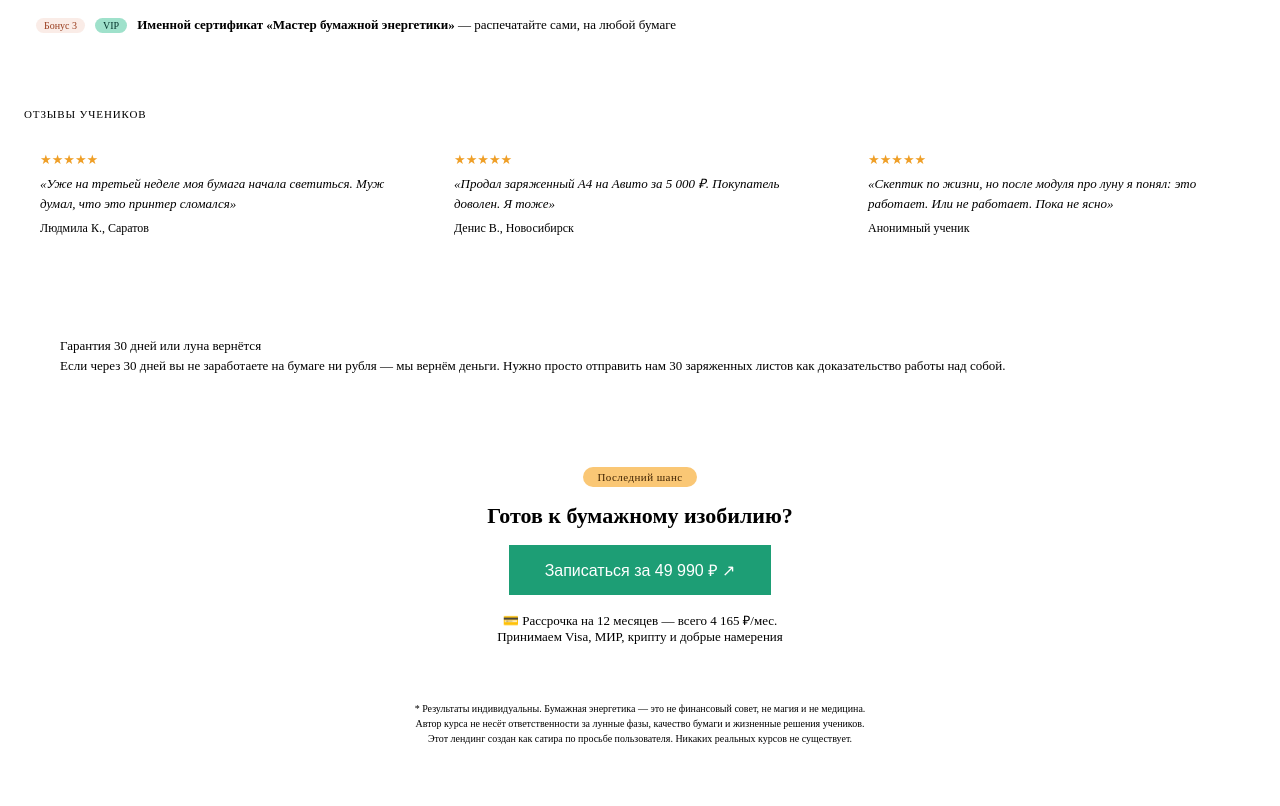
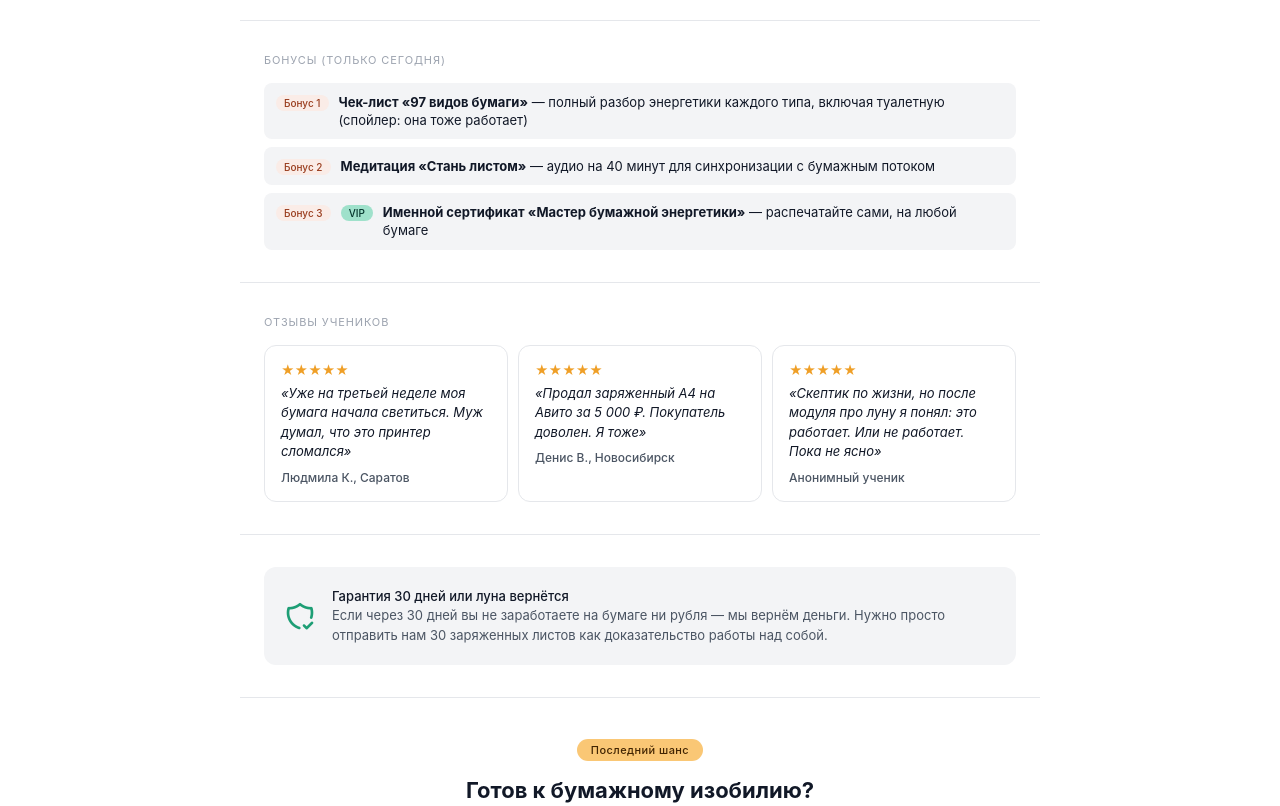
Before and after one commit to marivas20000/paper-energy, a plain HTML site: page index.html in a window 1280 px wide. Shown: the part 1340-2146 px from the top of the page. Before the commit the page ends 2102 px from the top, so only its background shows below. Drawn offline with Linux system fonts and the light colour scheme.

Commit message:
Update index.html

```diff
--- a/index.html
+++ b/index.html
@@ -1,7 +1,32 @@
+<!DOCTYPE html>
+<html lang="ru">
+<head>
+  <meta charset="UTF-8">
+  <meta name="viewport" content="width=device-width, initial-scale=1.0">
+  <title>Бумажная энергетика: деньги из воздуха в 2026 году</title>
+
+  <link rel="stylesheet" href="https://cdn.jsdelivr.net/npm/@tabler/icons-webfont@latest/tabler-icons.min.css">
 
   <style>
+    :root {
+      /* Системные шрифты */
+      --font-sans: -apple-system, BlinkMacSystemFont, "Segoe UI", Roboto, Helvetica, Arial, sans-serif;
+
+      /* Цветовая палитра */
+      --color-text-primary: #111827;
+      --color-text-secondary: #4b5563;
+      --color-text-tertiary: #9ca3af;
+      --color-background-primary: #ffffff;
+      --color-background-secondary: #f3f4f6;
+      --color-border-tertiary: #e5e7eb;
+
+      /* Интерфейс */
+      --border-radius-md: 8px;
+      --border-radius-lg: 12px;
+    }
+
     * { box-sizing: border-box; margin: 0; padding: 0; }
-  body { font-family: var(--font-sans); }
+    body { font-family: var(--font-sans); background-color: var(--color-background-primary); color: var(--color-text-primary); }
     .hero { text-align: center; padding: 3rem 1.5rem 2rem; border-bottom: 0.5px solid var(--color-border-tertiary); }
     .badge { display: inline-block; background: #FAC775; color: #412402; font-size: 11px; font-weight: 500; padding: 4px 14px; border-radius: 100px; letter-spacing: 0.04em; margin-bottom: 1rem; }
     .hero h1 { font-size: 26px; font-weight: 500; color: var(--color-text-primary); line-height: 1.3; margin-bottom: 0.75rem; }
@@ -9,10 +34,10 @@
     .price-block { display: flex; align-items: baseline; gap: 12px; justify-content: center; margin-bottom: 1.5rem; }
     .price-old { font-size: 18px; color: var(--color-text-tertiary); text-decoration: line-through; }
     .price-new { font-size: 36px; font-weight: 500; color: var(--color-text-primary); }
-  .cta-btn { background: #1D9E75; color: white; border: none; border-radius: var(--border-radius-lg); padding: 14px 36px; font-size: 16px; font-weight: 500; cursor: pointer; display: inline-block; transition: opacity 0.15s; }
+    .cta-btn { background: #1D9E75; color: white; border: none; border-radius: var(--border-radius-lg); padding: 14px 36px; font-size: 16px; font-weight: 500; cursor: pointer; display: inline-block; transition: opacity 0.15s; text-decoration: none; }
     .cta-btn:hover { opacity: 0.85; }
     .urgency { font-size: 12px; color: #993C1D; margin-top: 10px; }
-  .section { padding: 2rem 1.5rem; border-bottom: 0.5px solid var(--color-border-tertiary); }
+    .section { padding: 2rem 1.5rem; border-bottom: 0.5px solid var(--color-border-tertiary); max-width: 800px; margin: 0 auto; }
     .section-label { font-size: 11px; color: var(--color-text-tertiary); letter-spacing: 0.08em; text-transform: uppercase; margin-bottom: 1rem; }
     .modules-grid { display: grid; grid-template-columns: repeat(auto-fit, minmax(200px, 1fr)); gap: 10px; }
     .module-card { background: var(--color-background-secondary); border-radius: var(--border-radius-md); padding: 1rem; }
@@ -32,7 +57,7 @@
     .bonus-tag { background: #FAECE7; color: #993C1D; font-size: 10px; font-weight: 500; padding: 2px 8px; border-radius: 100px; flex-shrink: 0; white-space: nowrap; margin-top: 2px; }
     .bonus-text { font-size: 13px; color: var(--color-text-primary); line-height: 1.4; }
     .guarantee { display: flex; align-items: center; gap: 16px; background: var(--color-background-secondary); border-radius: var(--border-radius-lg); padding: 1.25rem; }
-  .guarantee-icon { font-size: 32px; color: #1D9E75; flex-shrink: 0; }
+    .guarantee-icon { font-size: 32px; color: #1D9E75; flex-shrink: 0; display: flex; align-items: center; }
     .guarantee-text { font-size: 13px; color: var(--color-text-secondary); line-height: 1.5; }
     .guarantee-text strong { color: var(--color-text-primary); font-weight: 500; }
     .timer { display: flex; gap: 12px; justify-content: center; margin: 1.5rem 0; }
@@ -42,8 +67,11 @@
     .colon { font-size: 24px; color: var(--color-text-tertiary); align-self: center; padding-bottom: 16px; }
     .footer-cta { text-align: center; padding: 2.5rem 1.5rem; }
     .footer-cta p { font-size: 13px; color: var(--color-text-secondary); margin-top: 1rem; }
-  .disclaimer { font-size: 10px; color: var(--color-text-tertiary); text-align: center; padding: 1rem 1.5rem; line-height: 1.5; }
+    .disclaimer { font-size: 10px; color: var(--color-text-tertiary); text-align: center; padding: 1rem 1.5rem; line-height: 1.5; max-width: 600px; margin: 0 auto; }
+    .sr-only { position: absolute; width: 1px; height: 1px; padding: 0; margin: -1px; overflow: hidden; clip: rect(0, 0, 0, 0); border: 0; }
   </style>
+</head>
+<body>
 
 <h2 class="sr-only">Лендинг курса «Бумажная энергетика: деньги из воздуха 2026»</h2>
 
@@ -55,7 +83,7 @@
     <span class="price-old">149 990 ₽</span>
     <span class="price-new">49 990 ₽</span>
   </div>
-  <button class="cta-btn" onclick="sendPrompt('Хочу купить курс по бумажной энергетике!')">Хочу зарабатывать на бумаге ↗</button>
+  <button class="cta-btn" onclick="alert('Вы успешно подключились к денежному эгрегору! Инструкция выслана в астрал.')">Хочу зарабатывать на бумаге ↗</button>
   <p class="urgency">⚡ Осталось 3 места из 300 (обновляется каждый час)</p>
 </div>
 
@@ -164,7 +192,9 @@
 
 <div class="section">
   <div class="guarantee">
-    <i class="ti ti-shield-check guarantee-icon" aria-hidden="true"></i>
+    <div class="guarantee-icon">
+      <i class="ti ti-shield-check" aria-hidden="true"></i>
+    </div>
     <div class="guarantee-text">
       <strong>Гарантия 30 дней или луна вернётся</strong><br>
       Если через 30 дней вы не заработаете на бумаге ни рубля — мы вернём деньги. Нужно просто отправить нам 30 заряженных листов как доказательство работы над собой.
@@ -175,7 +205,7 @@
 <div class="footer-cta">
   <div class="badge">Последний шанс</div>
   <h1 style="font-size: 22px; margin-bottom: 1rem;">Готов к бумажному изобилию?</h1>
-  <button class="cta-btn" onclick="sendPrompt('Оформить курс по бумажной энергетике за 49990 рублей')">Записаться за 49 990 ₽ ↗</button>
+  <button class="cta-btn" onclick="alert('Вы успешно оформили рассрочку! Проверьте баланс кармы.')">Записаться за 49 990 ₽ ↗</button>
   <p>💳 Рассрочка на 12 месяцев — всего 4 165 ₽/мес.<br>Принимаем Visa, МИР, крипту и добрые намерения</p>
 </div>
 
@@ -199,3 +229,6 @@
 }
 setInterval(tick, 1000);
 </script>
+
+</body>
+</html>
```
Lines whose indentation alone changed are shown as unchanged.
